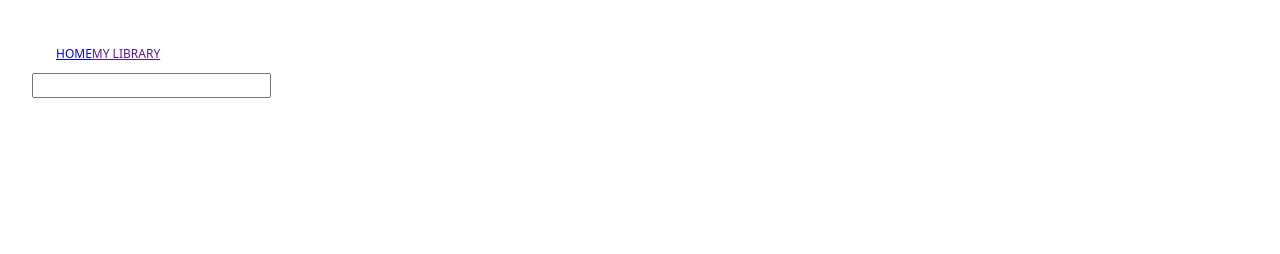
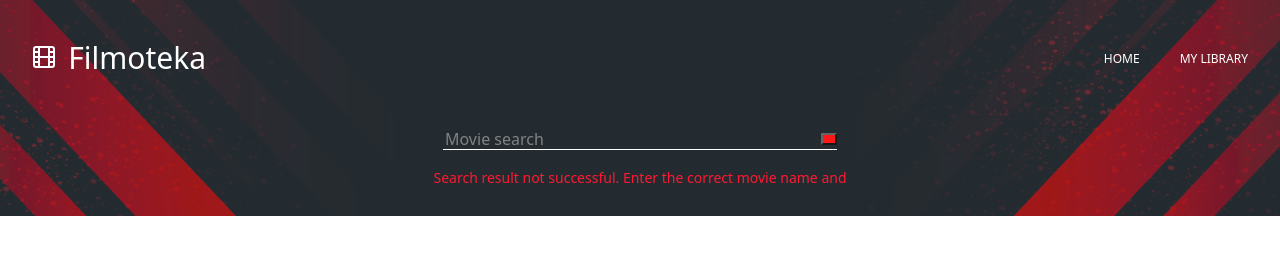
Before and after one commit to VitalikN/filmoteka, a website built with Parcel: page src/index.html in a window 1280 px wide. Built offline with nearby package versions, Linux system fonts and the light colour scheme.

Commit message:
header + markup + scss

```diff
--- a/src/partials/header.html
+++ b/src/partials/header.html
@@ -1,22 +1,26 @@
-<header>
-  <div class="container overlay__img">
+<header class="header overlay">
+  <div class="container">
     <nav class="nav">
-      <a class="nav__logo" href="#">
+      <a class="nav__logo link" href="#">
         <svg class="nav__svg" width="24px" height="24px">
-          <usg href="../images/symbol-defs.svg#icon-film"></usg>
+          <use href="./images/symbol-defs.svg#icon-film"></use>
         </svg>
-        <span class="nav__span hidden">Filmoteka</span>
+        <h1 class="nav__title">Filmoteka</h1>
       </a>
-      <a class="nav__link" href="./index.html">Home</a>
-      <a class="nav__link" href="">my library</a>
+      <ul class="nav__list list">
+        <li class="nav__item">
+          <a class="nav__link nav__home link" href="./index.html">Home</a>
+        </li>
+        <li><a class="nav__link link" href="">my library</a></li>
+      </ul>
     </nav>
     <form class="form">
-      <label class="form__label">
-        <input type="text" />
-        <svg class="form__svg" width="24px" height="24px">
-          <usg href="../images/symbol-defs.svg#icon-search"></usg>
-        </svg>
-      </label>
+      <input type="text" class="form__input" placeholder="Movie search" />
+      <button class="form__btn"></button>
     </form>
+    <p class="form__text">
+      <!-- hidden -->
+      Search result not successful. Enter the correct movie name and
+    </p>
   </div>
 </header>
--- /dev/null
+++ b/src/sass/base/_reset.scss
@@ -0,0 +1,25 @@
+h1,
+h2,
+h3,
+h4,
+p {
+  margin-top: 0;
+  margin-bottom: 0;
+}
+
+img {
+  display: block;
+  max-width: 100%;
+  height: auto;
+}
+
+.list {
+  margin-top: 0;
+  margin-bottom: 0;
+  padding-left: 0;
+  list-style: none;
+}
+
+.link {
+  text-decoration: none;
+}
--- /dev/null
+++ b/src/sass/base/index.scss
@@ -0,0 +1 @@
+@import './reset'
--- a/src/sass/components/_container.scss
+++ b/src/sass/components/_container.scss
@@ -7,19 +7,20 @@
 
 @media screen and (min-width: 280px) {
   .container {
-    width: 320px;
+    max-width: 320px;
   }
 }
 
 @media screen and (min-width: 768px) {
   .container {
-    width: 768px;
+    // max-width: 768px;
+    max-width: 1279px;
     padding: 0 32px;
   }
 }
 
 @media screen and (min-width: 1280px) {
   .container {
-    width: 1280px;
+    max-width: 1280px;
   }
 }
--- a/src/sass/index.scss
+++ b/src/sass/index.scss
@@ -1,4 +1,7 @@
+@import './base/index.scss';
+
 @import './utils/index.scss';
 
 @import './components/index.scss';
+
 @import './layout/index.scss';
--- a/src/sass/layout/_header.scss
+++ b/src/sass/layout/_header.scss
@@ -1,21 +1,95 @@
+.header {
+  background: black;
+  padding: 40px 0 44px;
+  height: 230px;
+}
+
 .nav {
   display: flex;
   align-items: center;
   text-align: center;
-  padding-top: 40px;
+
+  margin-bottom: 54px;
 }
 
+.nav__list {
+  display: flex;
+  align-items: center;
+  text-align: center;
+  text-transform: uppercase;
+  margin-left: auto;
+}
+.nav__home {
+  margin-left: auto;
+  margin-right: 40px;
+}
 .nav__link {
+  font-style: normal;
   font-weight: 500;
   font-size: 12px;
   line-height: 14px;
 
-  text-transform: uppercase;
+  color: #ffffff;
 }
 
-@media screen and (max-width: 767px) {
-  .overlay__img {
-    background-image: url(./../images/mobile/abstract-background-with-red-lines1.png),
-      url(./../images/mobile/abstract-background-with-red-lines1@2x.png);
+.form {
+  display: flex;
+  justify-content: center;
+  align-items: center;
+  border-bottom: 0.5px solid #ffffff;
+}
+.form__input {
+  width: 100%;
+  // max-width: 280px;
+  background: 0 0;
+  caret-color: #ffffff;
+
+  border: none;
+
+  outline: none;
+}
+.form__btn {
+  background-color: red;
+  width: 12px;
+  height: 12px;
+}
+
+.form__text {
+  font-weight: 400;
+  font-size: 14px;
+  line-height: 16px;
+  margin-top: 16px;
+
+  color: #ff001b;
+}
+.nav__title {
+  display: none;
+}
+@media screen and (min-width: 768px) {
+  .header {
+    height: 216px;
+  }
+  .nav__title {
+    display: inline;
+    font-weight: 500;
+    font-size: 30px;
+    line-height: 35px;
+    margin-left: 8px;
+    color: #ffffff;
+  }
+  .form {
+    max-width: 336px;
+    margin: 0 auto;
+  }
+
+  .form__text {
+    display: flex;
+    justify-content: center;
+    margin-top: 20px;
   }
 }
+@media screen and (min-width: 1280px) {
+  .form {
+    max-width: 394px;
+  }
+}
--- /dev/null
+++ b/src/sass/layout/_overlay.scss
@@ -0,0 +1,40 @@
+.overlay {
+  width: 100%;
+  background-repeat: no-repeat;
+  opacity: 0.9;
+  background-size: cover;
+  background-image: url(./../images/mobile/abstract-background-with-red-lines1.png);
+}
+@media screen and (min-device-pixel-ratio: 2) and (max-width: 767px),
+  screen and (min-resolution: 192dpi) and (max-width: 767px),
+  screen and (min-resolution: 2dppx) and (max-width: 767px) {
+  .overlay {
+    background-image: url(./../images/mobile/abstract-background-with-red-lines1@2x.png);
+  }
+}
+
+@media screen and (min-width: 768px) {
+  .overlay {
+    background-image: url(./../images/tablet/abstract-background-with-red-lines1.png);
+  }
+}
+@media screen and (min-device-pixel-ratio: 2) and (min-width: 768px),
+  screen and (min-resolution: 192dpi) and (min-width: 768px),
+  screen and (min-resolution: 2dppx) and (min-width: 768px) {
+  .overlay {
+    background-image: url(./../images/tablet/abstract-background-with-red-lines1@2x.png);
+  }
+}
+
+@media screen and (min-width: 1280px) {
+  .overlay {
+    background-image: url(./../images/desktop/abstract-background-with-red-lines1.png);
+  }
+}
+@media screen and (min-device-pixel-ratio: 2) and (min-width: 1280px),
+  screen and (min-resolution: 192dpi) and (min-width: 1280px),
+  screen and (min-resolution: 2dppx) and (min-width: 1280px) {
+  .overlay {
+    background-image: url(./../images/desktop/abstract-background-with-red-lines1@2x.png);
+  }
+}
--- a/src/sass/layout/index.scss
+++ b/src/sass/layout/index.scss
@@ -1,2 +1,3 @@
 @import './header';
+@import './overlay';
 @import './modal';
```
Also changed, not shown: src/images/desktop/abstract-background-with-red-lines1.png (added), src/images/desktop/abstract-background-with-red-lines1@2x.png (added), src/images/tablet/abstract-background-with-red-lines1.png (added), src/images/tablet/abstract-background-with-red-lines1@2x.png (added).
